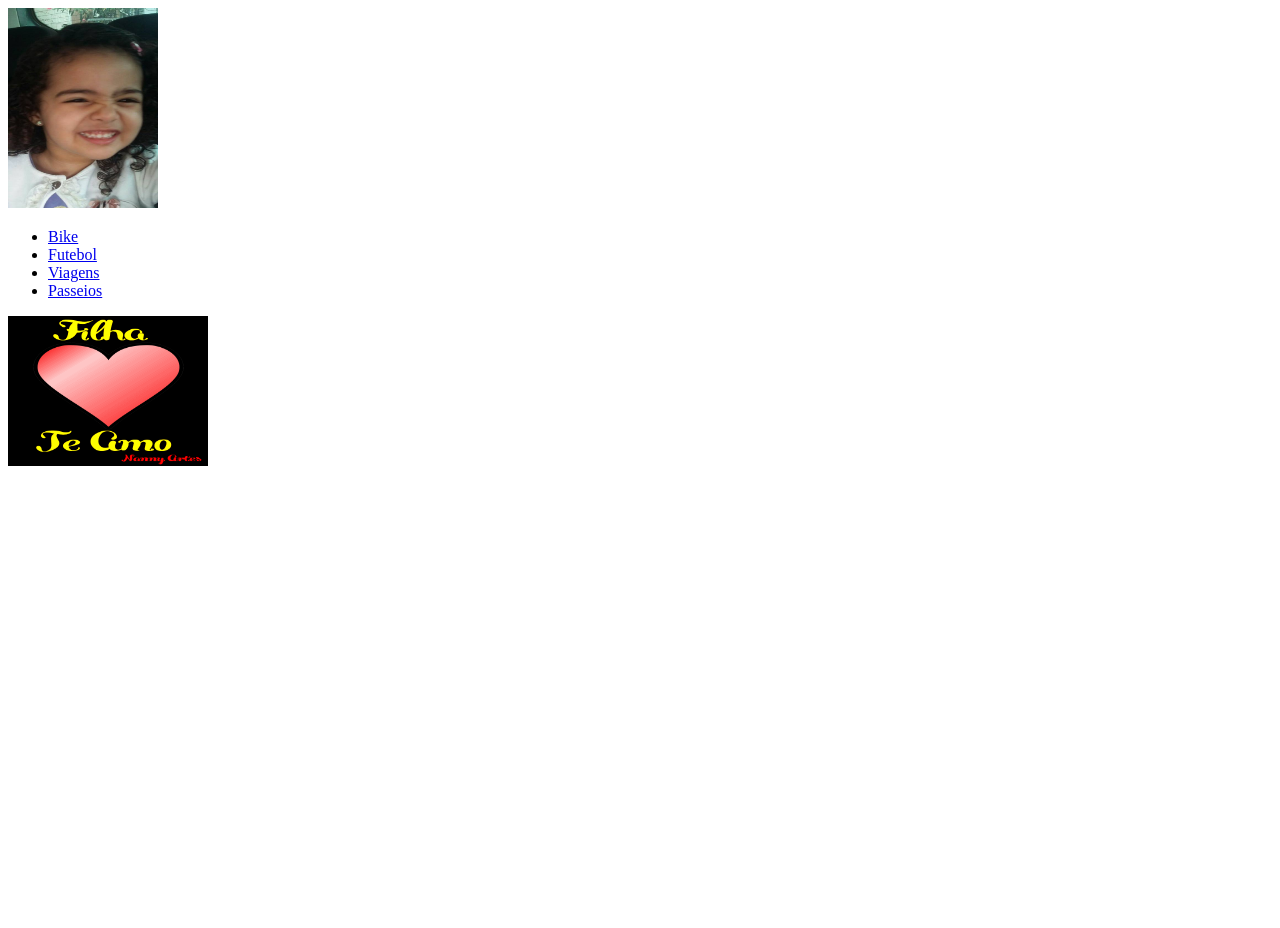
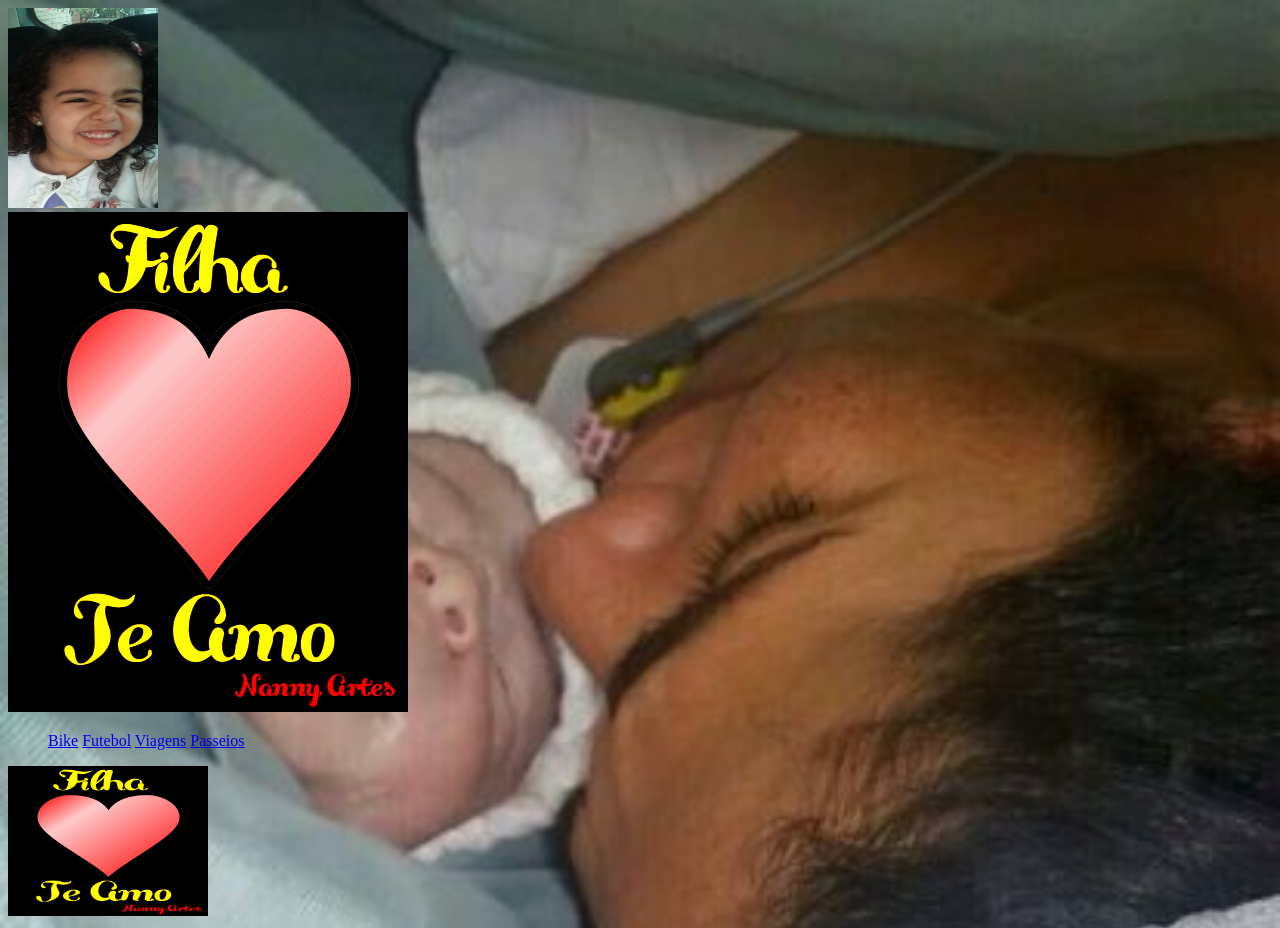
Before and after one commit to GilsonRavaiani/site_valentina, a plain HTML site: page index.html in a window 1280 px wide. Before the commit the page ends 800 px from the top, so only its background shows below. Drawn offline with Linux system fonts and the light colour scheme.

Commit message:
Testando CSS em NAV e UL

```diff
--- a/index.html
+++ b/index.html
@@ -13,15 +13,31 @@
 
   </header>
 
+
+  <style>
+
+body{
+  background-image: url('/imagens/nascimento.jpg');
+  background-size: cover;
+  background-repeat: no-repeat;
+  background-attachment: fixed;
+}
+
+  </style>
+
   <nav>
-    <ul>
-      <li><a href="/imagens/bike.jpg">Bike</a></li>
-      <li><a href="/imagens/campo.jpg">Futebol</a></li>
-      <li><a href="/imagens/goianá.jpg">Viagens</a></li>
-      <li><a href="/imagens/museu.jpg">Passeios</a></li>
-    </ul>
 
+   <img src="/gifs/te.amo.filha.gif" alt="GIF Te amo">
   </nav>
+
+  <ul>
+    <a href="/imagens/bike.jpg">Bike</a>
+    <a href="/imagens/campo.jpg">Futebol</a>
+    <a href="/imagens/goianá.jpg">Viagens</a>
+    <a href="/imagens/museu.jpg">Passeios</a>
+
+
+  </ul>
 
 <footer>
   <img src="/gifs/te.amo.filha.gif" alt="Animação GIF" width="200" height="150">
--- a/style.css
+++ b/style.css
@@ -4,3 +4,10 @@ body{
   background-repeat: no-repeat;
   background-attachment: fixed;
 }
+
+nav{
+
+  display: flex;
+
+
+}
```
